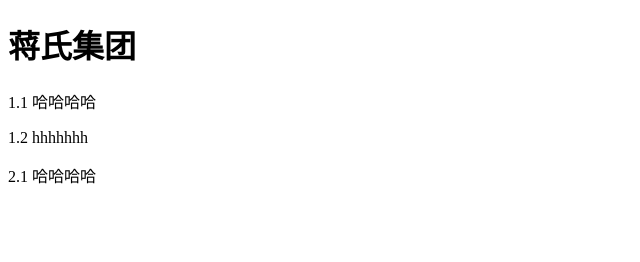
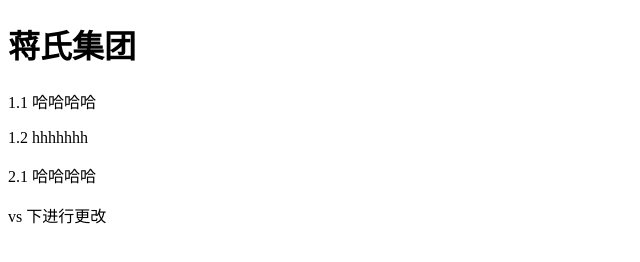
Before and after one commit to YuyuanW/git-demo-01, a plain HTML site: page index.html in a window 1280 px wide. Shown: the whole page, without its empty margins (0-640 px from the left). Drawn offline with Linux system fonts and the light colour scheme.

```diff
--- a/index.html
+++ b/index.html
@@ -13,6 +13,7 @@
     <p>1.1 哈哈哈哈</p>
     <p>1.2 hhhhhhh</p>
     <p>2.1 哈哈哈哈</p>
+    <p>vs 下进行更改</p>
 
 </body>
 
```
Also changed, not shown: main.txt (added), style.css (added), 1 other file.
